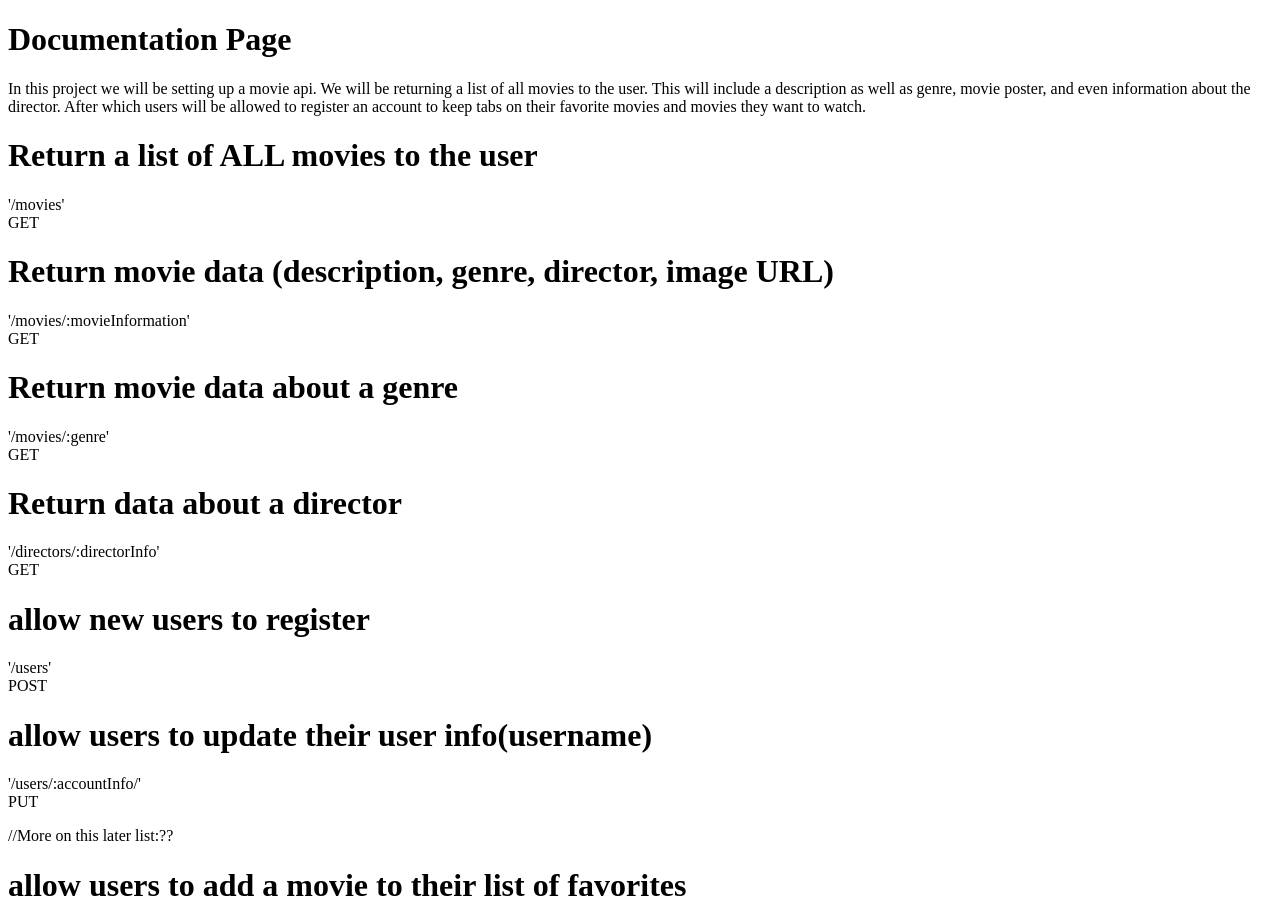
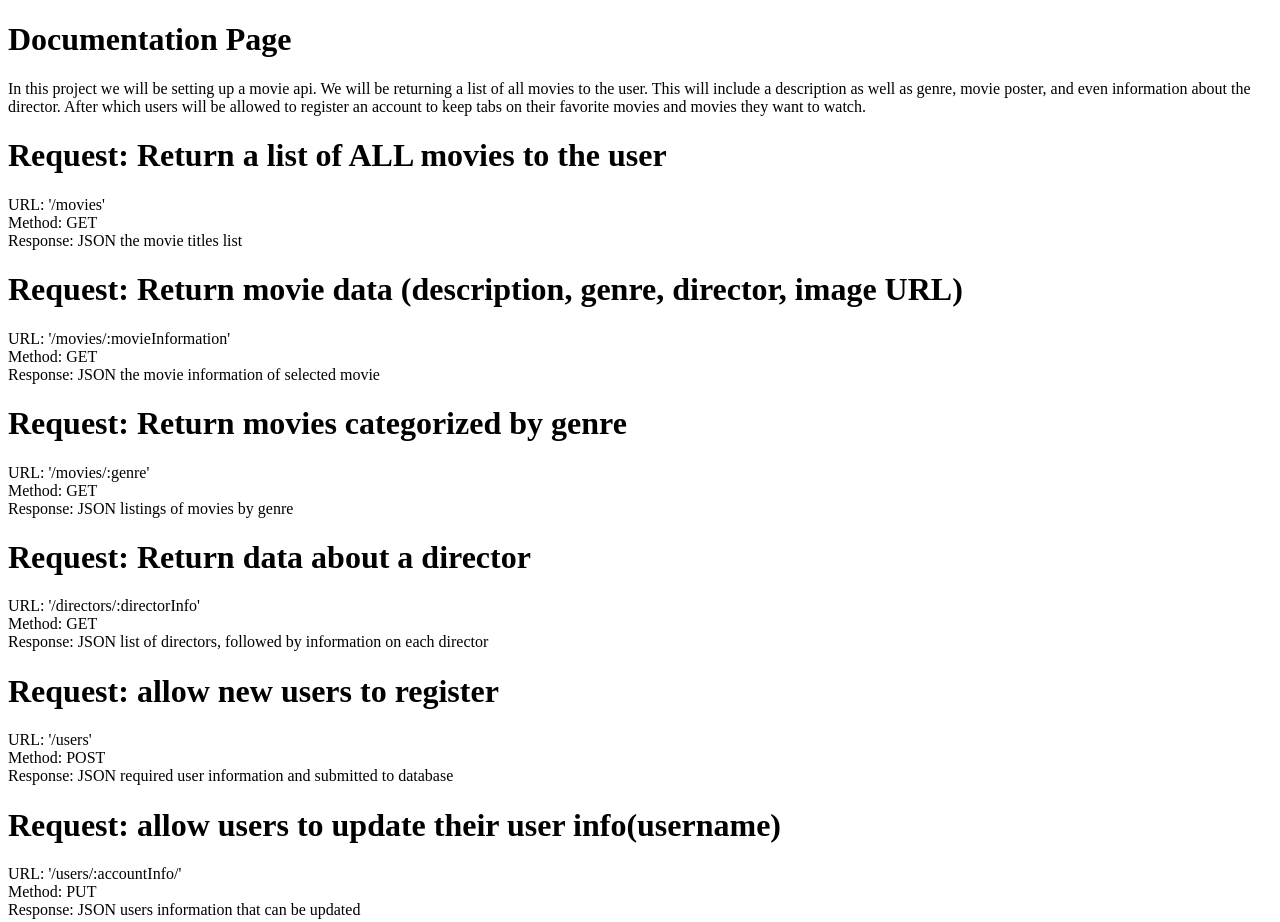
Before and after one commit to Barget20/movie_api, a website: page public/documentation.html in a window 1280 px wide. Shown: the top 922 px of the page. Drawn offline with Linux system fonts and the light colour scheme.

Commit message:
Response Additions
1) added the response for each item in the documentation.html
2) changed the wording in movie genre info.
3) added a general example of information shown/needed for each category.

```diff
--- a/index.js
+++ b/index.js
@@ -83,7 +83,7 @@ app.get('/movies/:movieInfo', (req, res)=> {
 
 app.get('/movies/:genre', (req, res)=> {
     res.json();
-    res.send('returns list of genres with descriptions')
+    res.send('returns list of movies by genres')
 })
 
 app.get('/directors', (req, res)=> {
--- a/public/documentation.html
+++ b/public/documentation.html
@@ -8,29 +8,35 @@
         <h1>Documentation Page</h1>
         <p>In this project we will be setting up a movie api. We will be returning a list of all movies to the user. This will include a description as well as genre, movie poster, and even information about the director. After which users will be allowed to register an account to keep tabs on their favorite movies and movies they want to watch.</p>
 
-        <h1>Return a list of ALL movies to the user</h1>
-        <p>'/movies'
-            <br>GET
+        <h1>Request: Return a list of ALL movies to the user</h1>
+        <p>URL: '/movies'
+            <br>Method: GET
+            <br>Response: JSON the movie titles list
         </p>
-        <h1>Return movie data (description, genre, director, image URL)</h1>
-        <p>'/movies/:movieInformation'
-            <br>GET
+        <h1>Request: Return movie data (description, genre, director, image URL)</h1>
+        <p>URL: '/movies/:movieInformation'
+            <br>Method: GET
+            <br>Response: JSON the movie information of selected movie
         </p>
-        <h1>Return movie data about a genre</h1>
-        <p>'/movies/:genre'
-            <br>GET
+        <h1>Request: Return movies categorized by genre</h1>
+        <p>URL: '/movies/:genre'
+            <br>Method: GET
+            <br>Response: JSON listings of movies by genre
         </p>
-        <h1>Return data about a director</h1>
-        <p>'/directors/:directorInfo'
-            <br>GET
+        <h1>Request: Return data about a director</h1>
+        <p>URL: '/directors/:directorInfo'
+            <br>Method: GET
+            <br>Response: JSON list of directors, followed by information on each director
         </p>
-        <h1>allow new users to register</h1>
-        <p>'/users'
-            <br>POST
+        <h1>Request: allow new users to register</h1>
+        <p>URL: '/users'
+            <br>Method: POST
+            <br>Response: JSON required user information and submitted to database
         </p>
-        <h1>allow users to update their user info(username)</h1>
-        <p>'/users/:accountInfo/'
-            <br>PUT
+        <h1>Request: allow users to update their user info(username)</h1>
+        <p>URL: '/users/:accountInfo/'
+            <br>Method: PUT
+            <br>Response: JSON users information that can be updated
         </p>
 
         //More on this later list:??
@@ -47,6 +53,32 @@
             <br>DELETE
         </p>
 
+        <h1>Example Responses</h1>
+
+        Movie Example:
+        1) "title"
+        2) "inserted movie cover"
+        3) "insert description of movies storyline"
+        4) "insert genre of movie and year of release"
+
+        Director:
+        1) "name"
+        2) "photo"
+        3) "birth/death"
+        4) "list of movie titles"
+        5) "list of any award or major nominations"
+
+        Genre:
+        1) "types" [action, comedy, drama, fantasy, horror, mystery, romance, thriller, western]
+        2) "brief description"
+
+        User:
+        1) "ID#"
+        2) "username"
+        3) "password"
+        4) "email address"
+        5) "password question"
+
 
 
 
```
